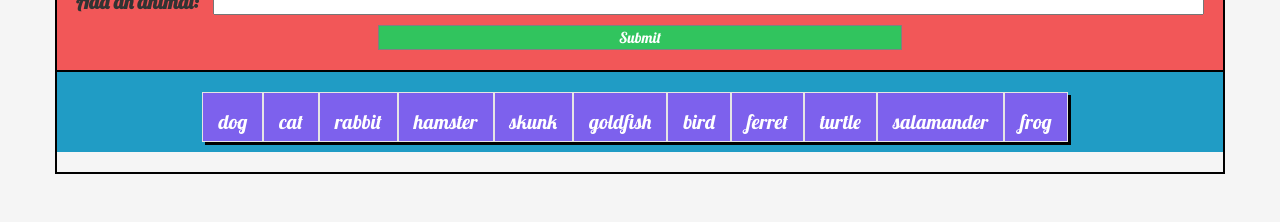
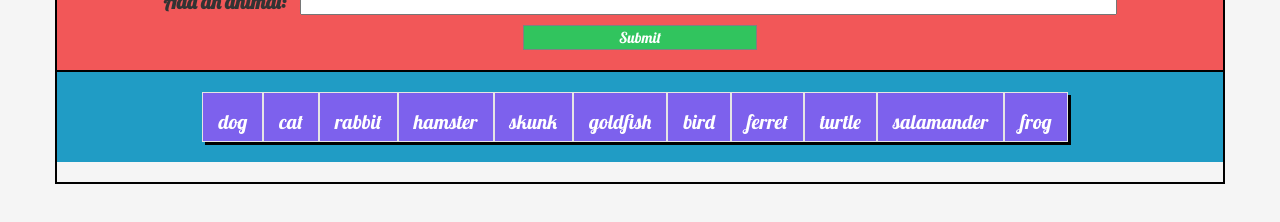
Before and after one commit to komalpatel96/GifTastic, a plain HTML site: page index.html in a window 1280 px wide. Shown: the part 194-416 px from the top of the page. Drawn offline with nearby package versions, Linux system fonts and the light colour scheme.

Commit message:
css updated

```diff
--- a/assets/css/style.css
+++ b/assets/css/style.css
@@ -8,7 +8,7 @@ body{
 }
 #animal-buttons{
     text-align: center;
-	padding:10px 10px 10px 0px;
+	padding:10px 10px 20px 0px;
 }
 
 .logo1{
@@ -34,7 +34,7 @@ body{
 
 #add-animal{
     font-size: 15px;
-    width: 45%;
+    width: 20%;
     background: #31c45e;
     border: 1px solid #e5e5e5;
     color: #ffffff;
@@ -57,7 +57,7 @@ label{
 
 #animal-input{
     height: 25px;
-    width: 85%;
+    width: 70%;
 }
 
 h3{
```
